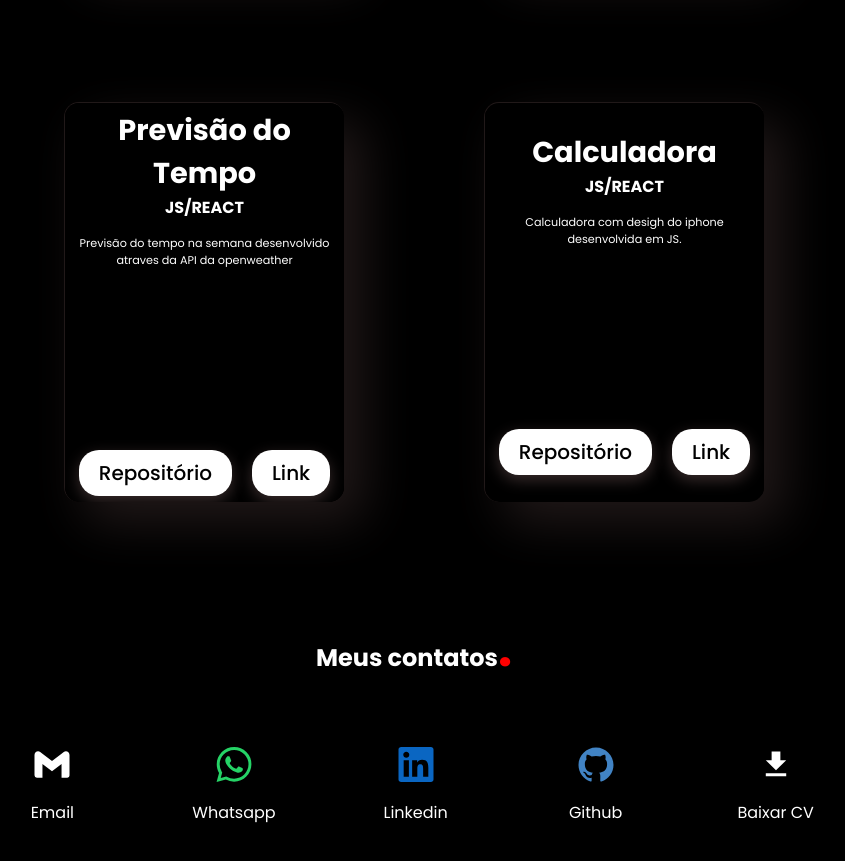
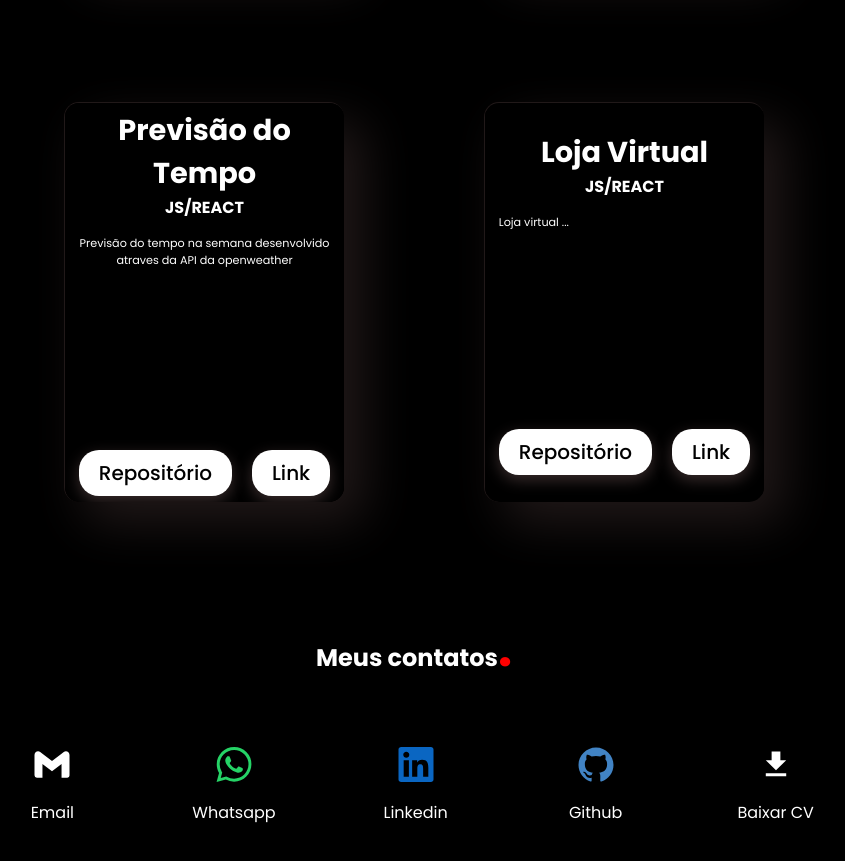
Before and after one commit to filipe-tti/portfolio, a React (Vite) app: page / in a window 1280 px wide. Shown: the part 3920-4781 px from the top of the page, without its empty margins (226-1071 px from the left). Built offline with nearby package versions, Linux system fonts and the light colour scheme.

Commit message:
subindo novo projeto

```diff
--- a/src/components/Projects.jsx
+++ b/src/components/Projects.jsx
@@ -57,14 +57,14 @@
 
         <div className="card">
           <div className="content">
-             <h2>Calculadora</h2>
+             <h2>Loja Virtual</h2>
               <h3>JS/REACT</h3>
-              <p>Calculadora com desigh do iphone desenvolvida em JS.</p>
+              <p>Loja virtual ...</p>
 
               <div className="links">
 
-                <a target="_blank" rel="noreferrer" href="https://github.com/filipe-tti/calculator">Repositório</a>
-                <a target="_blank" rel="noreferrer" href="#">Link</a>
+                <a target="_blank" rel="noreferrer" href="https://github.com/filipe-tti/loja-react">Repositório</a>
+                <a target="_blank" rel="noreferrer" href="https://filipe-tti.github.io/loja-react/">Link</a>
               </div>
 
           </div>
```
